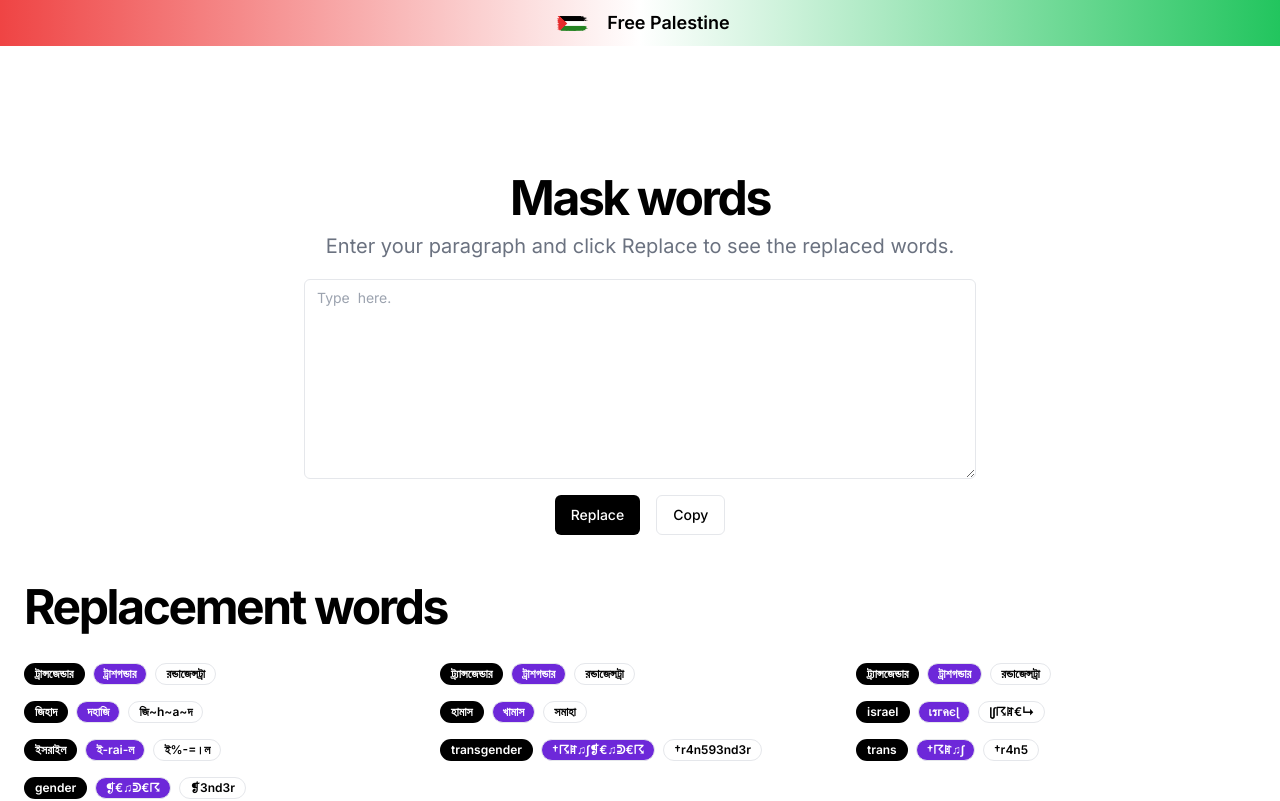
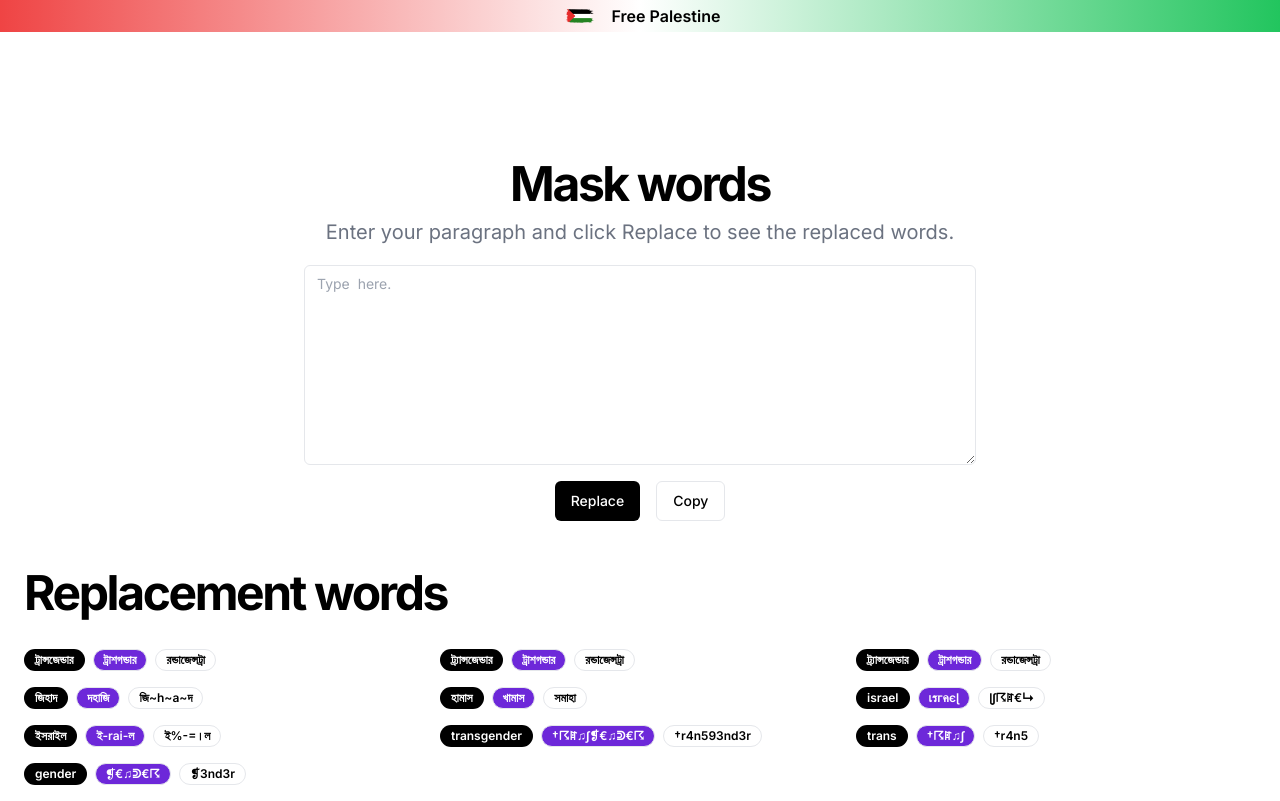
Before and after one commit to SuhravHussen/MaskWords, a Next.js app: page / in a window 1280 px wide. Shown: the top 801 px of the page. Built offline with nearby package versions, Linux system fonts and the light colour scheme.

Commit message:
banner size reduced

```diff
--- a/components/component/home/home.jsx
+++ b/components/component/home/home.jsx
@@ -51,18 +51,18 @@ export function Home() {
 
   return (
     <>
-      <div className="w-full flex justify-center items-center bg-gradient-to-r from-red-500 via-white to-green-500 text-white py-2">
+      <div className="w-full flex justify-center items-center bg-gradient-to-r from-red-500 via-white to-green-500 text-white py-1">
         <Image
           alt="Palestine Flag"
-          height={30}
+          height={20}
           src="/PalestineFlag.png"
           style={{
-            aspectRatio: "45/30",
+            aspectRatio: "40/20",
             objectFit: "cover",
           }}
-          width={45}
+          width={40}
         />
-        <p className="ml-3 text-lg font-semibold text-black">Free Palestine</p>
+        <p className="ml-3  font-semibold text-black">Free Palestine</p>
       </div>
       <section className="w-full pt-12 pb-8 md:pt-24 md:pb-18 lg:pt-32  lg:pb-28 min-h-[100dvh]">
         <div className="container px-4 md:px-6">
--- a/components/component/skeletons/replacementWordsSkeleton.jsx
+++ b/components/component/skeletons/replacementWordsSkeleton.jsx
@@ -1,4 +1,3 @@
-import { Badge } from "@/components/ui/badge";
 import { Skeleton } from "@/components/ui/skeleton";
 
 export default function ReplacementWordsSkeleton() {
```
